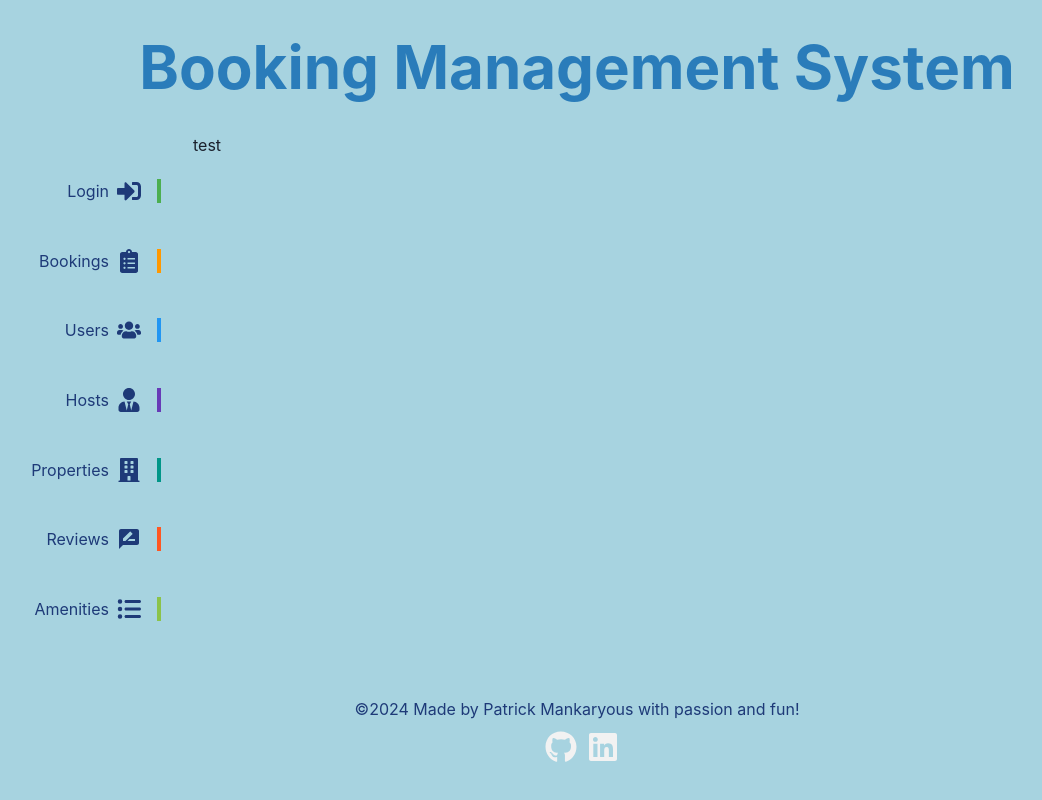
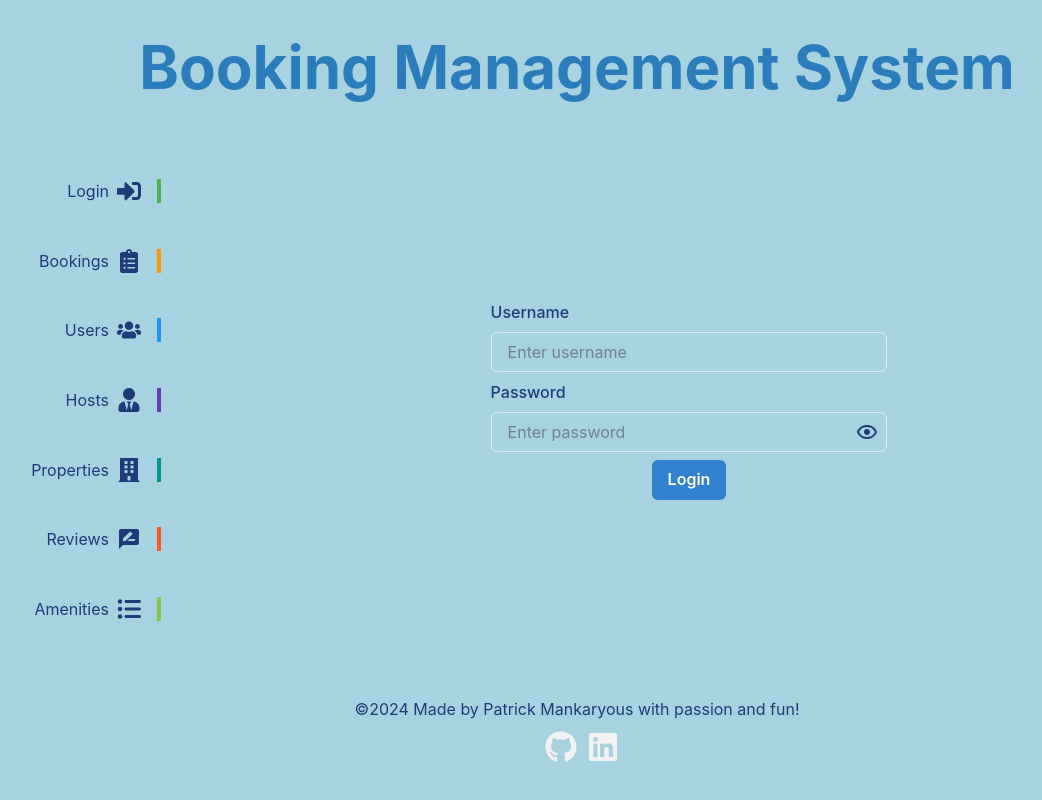
Before and after one commit to patrick1410/booking_management_system, a React (Vite) app: page /login in a window 1280 px wide. Shown: the whole page, without its empty margins (63-1105 px from the left). Built offline with nearby package versions, Linux system fonts and the light colour scheme; data requests are answered from the project's data file.

Commit message:
made beginning for login

```diff
--- a/src/components/css/root.css
+++ b/src/components/css/root.css
@@ -18,7 +18,8 @@
 /* Main section (Cards) */
 .css-p2urg6,
 .css-c6vwei,
-.css-1rt4icb {
+.css-1rt4icb,
+.css-b5pxtj {
   margin-right: 2rem;
 }
 
@@ -51,13 +52,15 @@ p {
 /* Buttons */
 .chakra-button.css-ez23ye,
 .chakra-button.css-x9ig9b,
-.chakra-button.css-6fajlz {
+.chakra-button.css-6fajlz,
+.chakra-button.css-11mdsvr {
   background-color: #3182ce;
   color: #ffffff;
 }
 .chakra-button.css-ez23ye:hover,
 .chakra-button.css-x9ig9b:hover,
-chakra-button.css-6fajlz:hover {
+.chakra-button.css-6fajlz:hover,
+.chakra-button.css-11mdsvr:hover {
   background-color: #2b6cb0;
 }
 
--- a/src/pages/LoginPage.tsx
+++ b/src/pages/LoginPage.tsx
@@ -1,5 +1,101 @@
-import { Box } from "@chakra-ui/react";
+import {
+  FormControl,
+  FormLabel,
+  Input,
+  InputGroup,
+  InputRightElement,
+  Button,
+  Flex,
+  useToast,
+  Icon,
+} from "@chakra-ui/react";
+import { BiShow, BiHide } from "react-icons/bi";
+
+import { login } from "../utils/login";
+
+import { useState } from "react";
+import { useForm } from "react-hook-form";
+import { useNavigate } from "react-router-dom";
 
 export const LoginPage = () => {
-  return <Box gridArea="main">test</Box>;
+  const toast = useToast();
+  const navigate = useNavigate();
+
+  const { register, handleSubmit } = useForm();
+  const [show, setShow] = useState(false);
+
+  const onSubmit = async (data: any) => {
+    const { username, password } = data;
+
+    const success = await login(username, password);
+
+    if (success) {
+      navigate("/"); // Redirect to home
+      toast({
+        title: "Logged in!",
+        description:
+          "You've successfully logged in! You can now access and perform authorized operations.",
+        status: "success",
+        duration: 5000,
+        isClosable: true,
+      });
+    } else {
+      toast({
+        title: "Login failed",
+        description: "Invalid username or password!",
+        status: "error",
+        duration: 5000,
+        isClosable: true,
+      });
+    }
+  };
+
+  return (
+    <Flex gridArea="main" justifyContent="center" alignItems="center">
+      <FormControl
+        as="form"
+        w={{ base: "100%", sm: "60%", md: "50%", xl: "40%", "2xl": "20%" }}
+        maxW={"400px"}
+      >
+        <FormLabel mb={2} htmlFor="username" color="#1e3a78">
+          Username
+        </FormLabel>
+        <Input
+          id="username"
+          type="text"
+          _placeholder={{ color: "gray.500" }}
+          placeholder="Enter username"
+          color="#1e3a78"
+          autoComplete="off"
+          {...register("username", { required: true })}
+        />
+        <FormLabel mt={2} mb={2} htmlFor="password" color="#1e3a78">
+          Password
+        </FormLabel>
+        <InputGroup>
+          <Input
+            id="password"
+            type={show ? "text" : "password"}
+            _placeholder={{ color: "gray.500" }}
+            placeholder="Enter password"
+            color="#1e3a78"
+            autoComplete="off"
+            pr="2rem"
+            {...register("password", { required: true })}
+          />
+          <InputRightElement
+            cursor="pointer"
+            color={"#1e3a78"}
+            onClick={() => setShow(!show)}
+            children={<Icon boxSize={6} as={!show ? BiShow : BiHide} />}
+          />
+        </InputGroup>
+        <Flex justifyContent="center">
+          <Button type="submit" mt={2} onClick={handleSubmit(onSubmit)}>
+            Login
+          </Button>
+        </Flex>
+      </FormControl>
+    </Flex>
+  );
 };
--- /dev/null
+++ b/src/utils/login.ts
@@ -0,0 +1,19 @@
+export const login = async (username: string, password: string) => {
+  const response = await fetch("http://localhost:3000/login", {
+    method: "POST",
+    body: JSON.stringify({ username, password }),
+    headers: {
+      "Content-Type": "application/json",
+    },
+  });
+
+  if (!response.ok) {
+    const errorText = await response.text();
+    console.error(`Login failed: ${errorText}`);
+    return false;
+  } else {
+    const data = await response.json();
+    localStorage.setItem("jwt", data.token); // Save JWT in localStorage
+    return true;
+  }
+};
```
